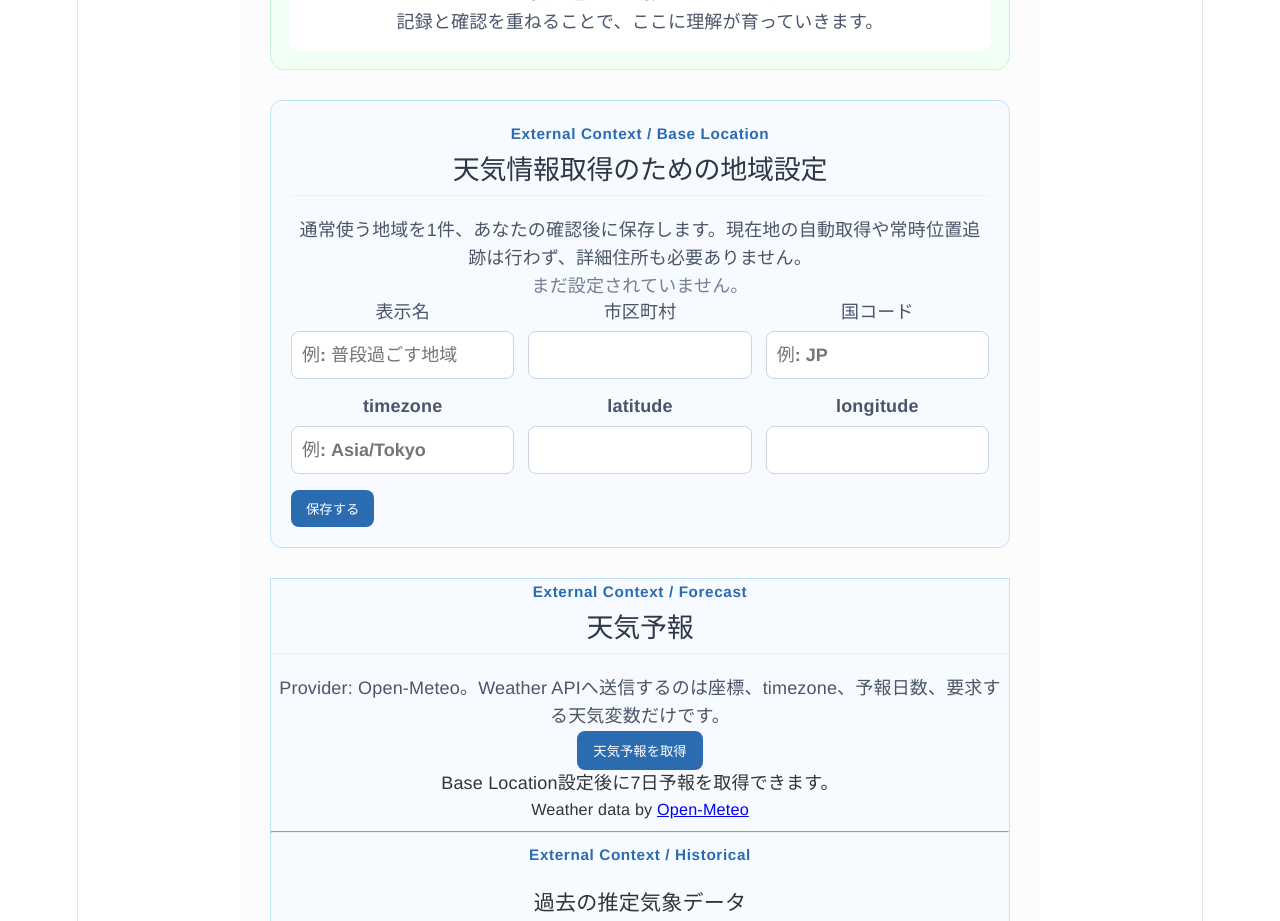
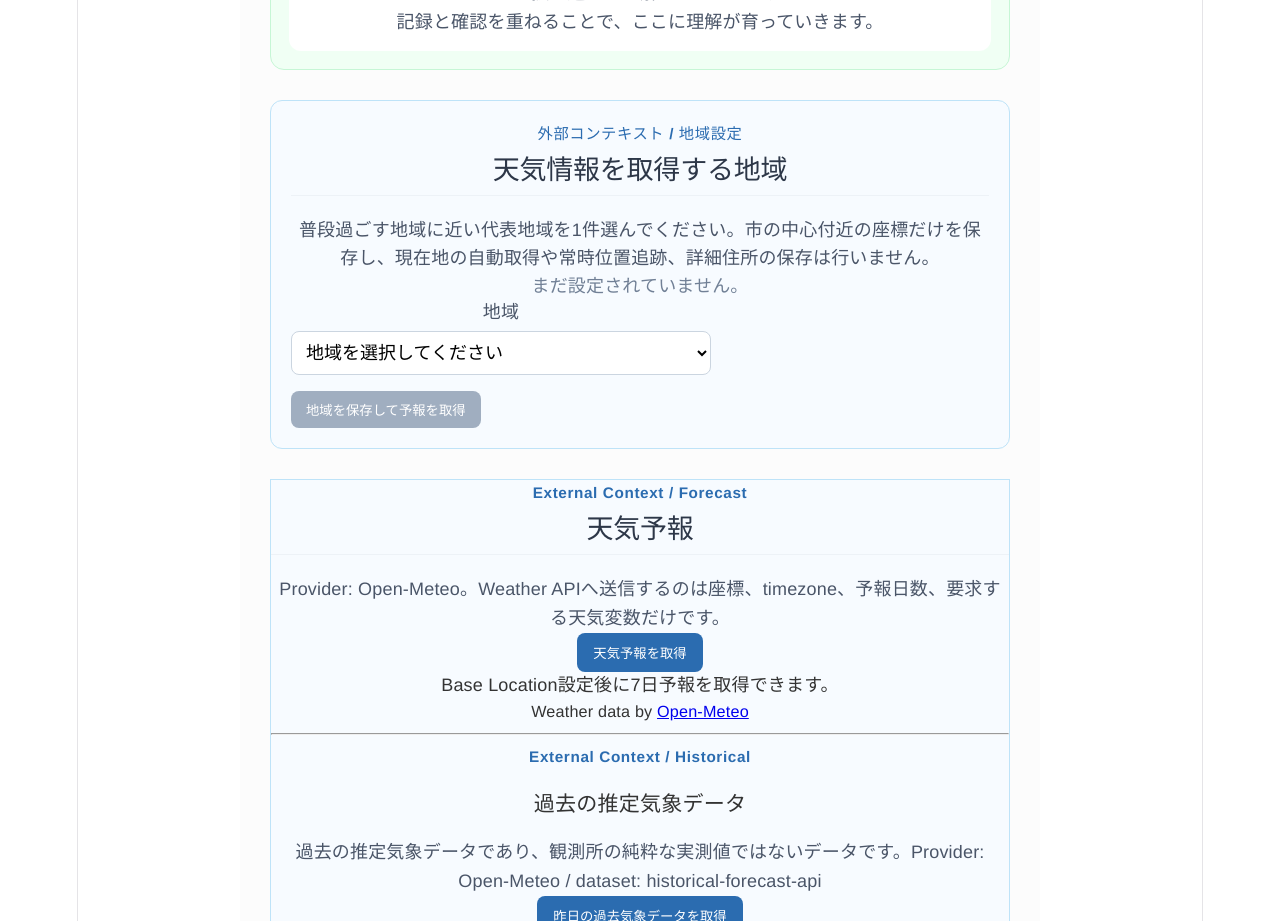
Before and after one commit to compassmaster/Compass, a React (Vite) app: page / in a window 1280 px wide. Shown: the part 940-1861 px from the top of the page. Built offline with nearby package versions, Linux system fonts and the light colour scheme.

Commit message:
feat: improve location forecast setup flow

```diff
--- a/package.json
+++ b/package.json
@@ -8,7 +8,7 @@
     "build": "tsc -b && vite build",
     "lint": "eslint .",
     "preview": "vite preview",
-    "test": "node --experimental-strip-types scripts/test-historical-weather-fatigue.ts && node --experimental-strip-types scripts/test-historical-weather-acquisition.ts && node --experimental-strip-types scripts/test-insight-deduplication.ts && node --experimental-strip-types scripts/test-user-model-update-candidates.ts && node --experimental-strip-types scripts/test-user-model-update-application.ts && node --experimental-strip-types scripts/test-sleep-records.ts && node --experimental-strip-types scripts/test-analysis-framework.ts && node --experimental-strip-types scripts/test-understanding-candidates.ts && node --experimental-strip-types scripts/test-understanding-objects.ts && node --experimental-strip-types scripts/test-formal-user-model.ts && node --experimental-strip-types scripts/test-formal-user-model-panel.ts && node --experimental-strip-types scripts/test-compass-map-formal-user-model.ts && node --experimental-strip-types scripts/test-formal-reflection.ts && node --experimental-strip-types scripts/test-weather-domain-model.ts && node --experimental-strip-types scripts/test-weather-repositories.ts && node --experimental-strip-types scripts/test-base-location.ts && node --experimental-strip-types scripts/test-weather-forecast-acquisition.ts && node --experimental-strip-types scripts/test-daily-context-read-model.ts"
+    "test": "node --experimental-strip-types scripts/test-historical-weather-fatigue.ts && node --experimental-strip-types scripts/test-historical-weather-acquisition.ts && node --experimental-strip-types scripts/test-insight-deduplication.ts && node --experimental-strip-types scripts/test-user-model-update-candidates.ts && node --experimental-strip-types scripts/test-user-model-update-application.ts && node --experimental-strip-types scripts/test-sleep-records.ts && node --experimental-strip-types scripts/test-analysis-framework.ts && node --experimental-strip-types scripts/test-understanding-candidates.ts && node --experimental-strip-types scripts/test-understanding-objects.ts && node --experimental-strip-types scripts/test-formal-user-model.ts && node --experimental-strip-types scripts/test-formal-user-model-panel.ts && node --experimental-strip-types scripts/test-compass-map-formal-user-model.ts && node --experimental-strip-types scripts/test-formal-reflection.ts && node --experimental-strip-types scripts/test-weather-domain-model.ts && node --experimental-strip-types scripts/test-weather-repositories.ts && node --experimental-strip-types scripts/test-base-location.ts && node --experimental-strip-types scripts/test-weather-forecast-acquisition.ts && node --experimental-strip-types scripts/test-daily-context-read-model.ts && node --experimental-strip-types scripts/test-location-weather-presentation.ts"
   },
   "dependencies": {
     "react": "^19.2.7",
--- a/src/features/external-context/location/components/BaseLocationPanel.css
+++ b/src/features/external-context/location/components/BaseLocationPanel.css
@@ -1,10 +1,10 @@
 .base-location-panel { padding: 20px; border: 1px solid #bee3f8; border-radius: 12px; background: #f7fbff; }
 .base-location-status { color: #718096; font-weight: 700; }
 .base-location-status.configured { color: #2f855a; }
-.base-location-grid { display: grid; grid-template-columns: repeat(auto-fit, minmax(210px, 1fr)); gap: 14px; }
-.base-location-grid label { display: flex; flex-direction: column; gap: 6px; color: #4a5568; font-weight: 700; }
-.base-location-grid input { padding: 10px; border: 1px solid #cbd5e0; border-radius: 8px; font: inherit; }
+.base-location-select { display: flex; max-width: 420px; flex-direction: column; gap: 6px; color: #4a5568; font-weight: 700; }
+.base-location-select select { padding: 10px; border: 1px solid #cbd5e0; border-radius: 8px; background: white; font: inherit; }
 .base-location-actions { display: flex; gap: 10px; margin-top: 16px; }
 .base-location-actions button { padding: 9px 15px; border: 0; border-radius: 8px; color: white; background: #2b6cb0; cursor: pointer; }
+.base-location-actions button:disabled { background: #a0aec0; cursor: not-allowed; }
 .base-location-actions .delete { background: #c53030; }
 .base-location-error { color: #c53030; font-weight: 700; }
--- a/src/features/external-context/location/components/BaseLocationPanel.tsx
+++ b/src/features/external-context/location/components/BaseLocationPanel.tsx
@@ -1,40 +1,48 @@
 import { useState } from 'react';
 import { baseLocationApplicationService, parseBaseLocationFormInput } from '../services/index.ts';
+import { findJapaneseRegionOption, JAPANESE_REGION_OPTIONS } from '../services/japaneseRegionOptions.ts';
 import './BaseLocationPanel.css';
 
 const empty = { displayName: '', municipality: '', countryCode: '', timezone: '', latitude: '', longitude: '' };
 
-export function BaseLocationPanel() {
+interface BaseLocationPanelProps { readonly onSaved?: () => void }
+
+export function BaseLocationPanel({ onSaved }: BaseLocationPanelProps) {
   const existing = baseLocationApplicationService.getBaseLocation();
   const [form, setForm] = useState(existing ? { displayName: existing.displayName, municipality: existing.municipality,
     countryCode: existing.countryCode, timezone: existing.timezone, latitude: String(existing.coordinates.latitude), longitude: String(existing.coordinates.longitude) } : empty);
   const [configured, setConfigured] = useState(existing !== null);
   const [message, setMessage] = useState(existing ? '設定済みです。' : 'まだ設定されていません。');
   const [error, setError] = useState('');
-  const change = (name: keyof typeof form, value: string) => setForm((current) => ({ ...current, [name]: value }));
+  const [selectedRegionId, setSelectedRegionId] = useState(() => JAPANESE_REGION_OPTIONS.find((option) => option.formInput.municipality === existing?.municipality)?.id ?? '');
+  const selectRegion = (regionId: string) => {
+    setSelectedRegionId(regionId);
+    const selected = findJapaneseRegionOption(regionId);
+    if (selected) setForm(selected.formInput);
+  };
   const save = () => {
     setError('');
     try {
       baseLocationApplicationService.setBaseLocation(parseBaseLocationFormInput(form));
-      setConfigured(true); setMessage('Base Locationを保存しました。');
+      setConfigured(true); setMessage('地域を保存しました。7日間の天気予報を取得します。'); onSaved?.();
     } catch (reason) { setError(reason instanceof Error ? reason.message : '保存できませんでした。'); }
   };
   const remove = () => {
     if (!window.confirm('Base Locationを削除しますか？ 過去のWeather記録は変更されません。')) return;
-    baseLocationApplicationService.deleteBaseLocation(); setForm(empty); setConfigured(false); setError(''); setMessage('Base Locationを削除しました。');
+    baseLocationApplicationService.deleteBaseLocation(); setForm(empty); setSelectedRegionId(''); setConfigured(false); setError(''); setMessage('地域設定を削除しました。');
   };
   return <section className="home-section base-location-panel">
-    <p className="section-eyebrow">External Context / Base Location</p><h2 className="section-title">天気情報取得のための地域設定</h2>
-    <p className="home-description">通常使う地域を1件、あなたの確認後に保存します。現在地の自動取得や常時位置追跡は行わず、詳細住所も必要ありません。</p>
+    <p className="section-eyebrow">外部コンテキスト / 地域設定</p><h2 className="section-title">天気情報を取得する地域</h2>
+    <p className="home-description">普段過ごす地域に近い代表地域を1件選んでください。市の中心付近の座標だけを保存し、現在地の自動取得や常時位置追跡、詳細住所の保存は行いません。</p>
     <p className={configured ? 'base-location-status configured' : 'base-location-status'}>{message}</p>
-    <div className="base-location-grid">
-      <label>表示名<input value={form.displayName} onChange={(e) => change('displayName', e.target.value)} placeholder="例: 普段過ごす地域" /></label>
-      <label>市区町村<input value={form.municipality} onChange={(e) => change('municipality', e.target.value)} /></label>
-      <label>国コード<input value={form.countryCode} onChange={(e) => change('countryCode', e.target.value)} placeholder="例: JP" /></label>
-      <label>timezone<input value={form.timezone} onChange={(e) => change('timezone', e.target.value)} placeholder="例: Asia/Tokyo" /></label>
-      <label>latitude<input type="number" step="any" value={form.latitude} onChange={(e) => change('latitude', e.target.value)} /></label>
-      <label>longitude<input type="number" step="any" value={form.longitude} onChange={(e) => change('longitude', e.target.value)} /></label>
-    </div>{error && <p className="base-location-error" role="alert">{error}</p>}
-    <div className="base-location-actions"><button type="button" onClick={save}>保存する</button>{configured && <button type="button" className="delete" onClick={remove}>削除する</button>}</div>
+    <label className="base-location-select">地域
+      <select value={selectedRegionId} onChange={(event) => selectRegion(event.target.value)}>
+        <option value="">地域を選択してください</option>
+        {JAPANESE_REGION_OPTIONS.map((option) => <option key={option.id} value={option.id}>{option.label}</option>)}
+      </select>
+    </label>
+    {existing && selectedRegionId === '' && <p className="home-description">現在の設定「{existing.displayName}」は以前の入力形式で保存されています。変更する場合は上から地域を選択してください。</p>}
+    {error && <p className="base-location-error" role="alert">{error}</p>}
+    <div className="base-location-actions"><button type="button" onClick={save} disabled={!selectedRegionId && !existing}>地域を保存して予報を取得</button>{configured && <button type="button" className="delete" onClick={remove}>地域設定を削除</button>}</div>
   </section>;
 }
--- /dev/null
+++ b/src/features/external-context/location/services/japaneseRegionOptions.ts
@@ -0,0 +1,43 @@
+import type { BaseLocationFormInput } from './baseLocationFormInput.ts';
+
+export interface JapaneseRegionOption {
+  readonly id: string;
+  readonly label: string;
+  readonly formInput: BaseLocationFormInput;
+}
+
+const region = (id: string, municipality: string, latitude: number, longitude: number): JapaneseRegionOption => ({
+  id,
+  label: municipality,
+  formInput: {
+    displayName: municipality,
+    municipality,
+    countryCode: 'JP',
+    timezone: 'Asia/Tokyo',
+    latitude: String(latitude),
+    longitude: String(longitude),
+  },
+});
+
+/**
+ * MVPで選択できる国内の代表地域。座標は市の中心付近に丸め、詳細住所を扱わない。
+ * Domainは任意のBaseLocationを引き続き受け付け、選択肢はUIの関心事に留める。
+ */
+export const JAPANESE_REGION_OPTIONS: readonly JapaneseRegionOption[] = [
+  region('sapporo', '札幌市', 43.062, 141.354),
+  region('sendai', '仙台市', 38.268, 140.869),
+  region('tokyo', '東京都心', 35.676, 139.65),
+  region('yokohama', '横浜市', 35.444, 139.638),
+  region('nagoya', '名古屋市', 35.181, 136.907),
+  region('kanazawa', '金沢市', 36.561, 136.656),
+  region('osaka', '大阪市', 34.694, 135.502),
+  region('hiroshima', '広島市', 34.385, 132.455),
+  region('takamatsu', '高松市', 34.342, 134.047),
+  region('fukuoka', '福岡市', 33.59, 130.402),
+  region('kagoshima', '鹿児島市', 31.596, 130.557),
+  region('naha', '那覇市', 26.212, 127.681),
+];
+
+export function findJapaneseRegionOption(id: string): JapaneseRegionOption | null {
+  return JAPANESE_REGION_OPTIONS.find((option) => option.id === id) ?? null;
+}
--- a/src/features/home/components/HomeTab.tsx
+++ b/src/features/home/components/HomeTab.tsx
@@ -59,6 +59,8 @@ export function HomeTab({
   onUnderstandingCandidateRespond,
 }: HomeTabProps) {
 
+  const [forecastAcquisitionRequestId, setForecastAcquisitionRequestId] = useState(0);
+
   // 永続化されたInsight
   const [insights, setInsights] = useState<Insight[]>(() =>
     insightRepository.getByStatus('NEW')
@@ -116,8 +118,8 @@ export function HomeTab({
         onNavigateToCompassMap={onNavigateToCompassMap}
       />
 
-      <BaseLocationPanel />
-      <WeatherForecastPanel />
+      <BaseLocationPanel onSaved={() => setForecastAcquisitionRequestId((current) => current + 1)} />
+      <WeatherForecastPanel acquisitionRequestId={forecastAcquisitionRequestId} />
       <DailyContextPanel />
       <WeatherFatigueObservationPanel />
 
```
Also changed, not shown: scripts/test-location-weather-presentation.ts (added, +27 -0 lines), src/features/external-context/weather/components/WeatherForecastPanel.tsx (+15 -6 lines), src/features/external-context/weather/services/weatherCodeLabel.ts (added, +15 -0 lines), 2 other files (tests, documents, lock files or other folders).
